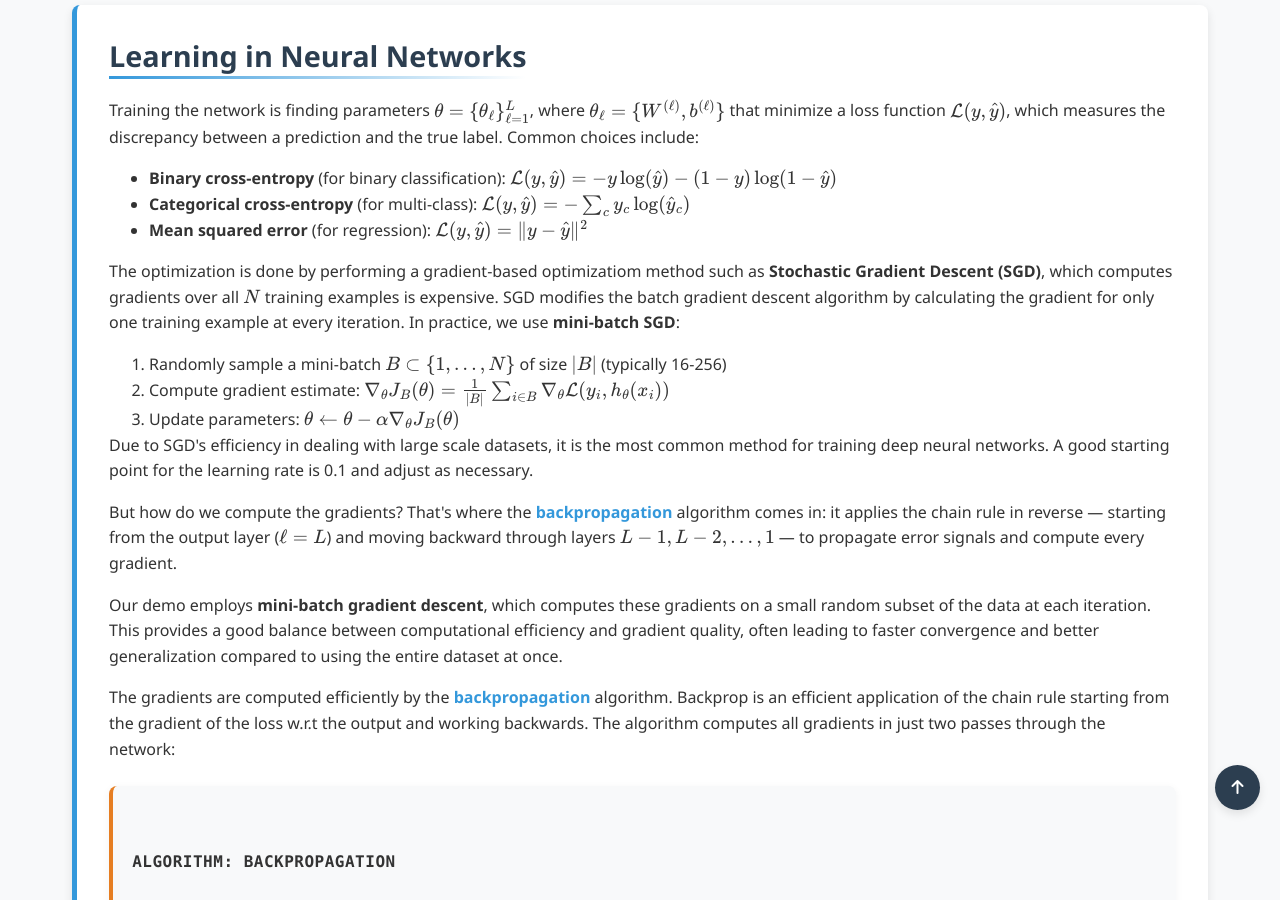
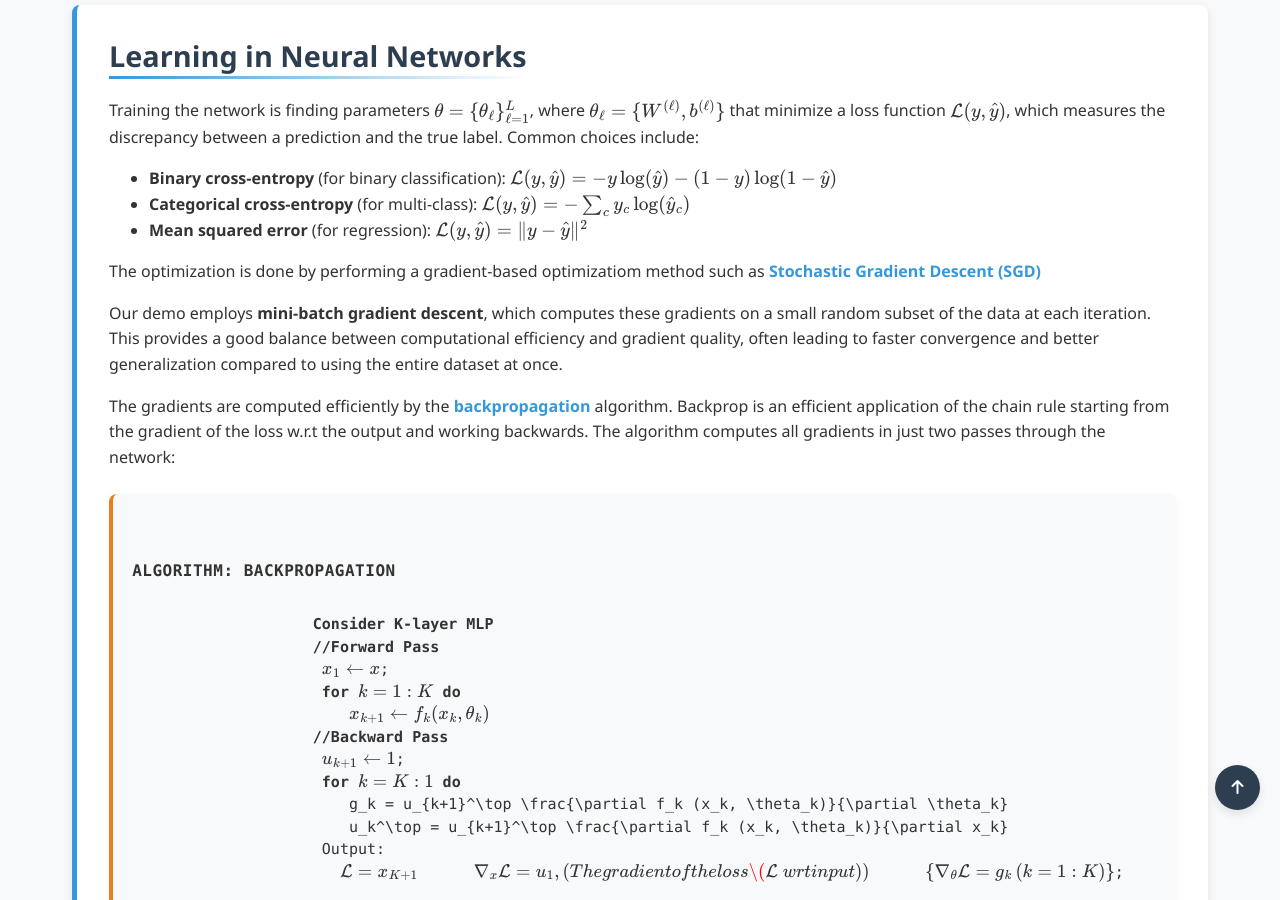
Before and after one commit to Yusukey01/yusukey01.github.io, a Jekyll site: the page built from Mathematics/Machine_learning/neural_networks.html, in a window 1280 px wide and 900 px high, scrolled down 2183 px. Built offline with Jekyll 4.4.1, drawn with Linux system fonts in a browser that asks for light colours.

Commit message:
update NNs contents

```diff
--- a/Mathematics/Machine_learning/neural_networks.html
+++ b/Mathematics/Machine_learning/neural_networks.html
@@ -121,24 +121,7 @@ uses_python: false
                 </p>
                 <p>
                     The optimization is done by performing a gradient-based optimizatiom method such as
-                    <strong>Stochastic Gradient Descent (SGD)</strong>, which computes gradients over all \( N \) training examples is expensive. SGD modifies the batch gradient descent
-                    algorithm by calculating the gradient for only one training example at every iteration. In practice, we use
-                    <strong>mini-batch SGD</strong>:
-                </p>
-                    <ol style="padding-left: 40px;">
-                        <li>Randomly sample a mini-batch \( B \subset \{1,...,N\} \) of size \( |B| \) (typically 16-256)</li>
-                        <li>Compute gradient estimate: \( \nabla_\theta J_B(\theta) = \frac{1}{|B|} \sum_{i \in B} \nabla_\theta \mathcal{L}(y_i, h_\theta(x_i)) \)</li>
-                        <li>Update parameters: \( \theta \leftarrow \theta - \alpha \nabla_\theta J_B(\theta) \)</li>
-                    </ol>
-                <p>
-                        Due to SGD's efficiency in dealing with large scale datasets, it is the most common method for training deep neural networks.
-                        A good starting point for the learning rate is 0.1 and adjust as necessary.
-                </p>
-
-                <p>
-                    But how do we compute the gradients? That's where the <a href="../Calculus/jacobian.html"><strong>backpropagation</strong></a> algorithm
-                    comes in: it applies the chain rule in reverse — starting from the output layer (\(\ell = L\)) and moving backward through layers
-                    \(L-1, L-2,\dots,1\) — to propagate error signals and compute every gradient.
+                    <a href="../Calculus/gradient.html"><strong>Stochastic Gradient Descent (SGD)</strong></a>
                 </p>
 
                 <p>
```
